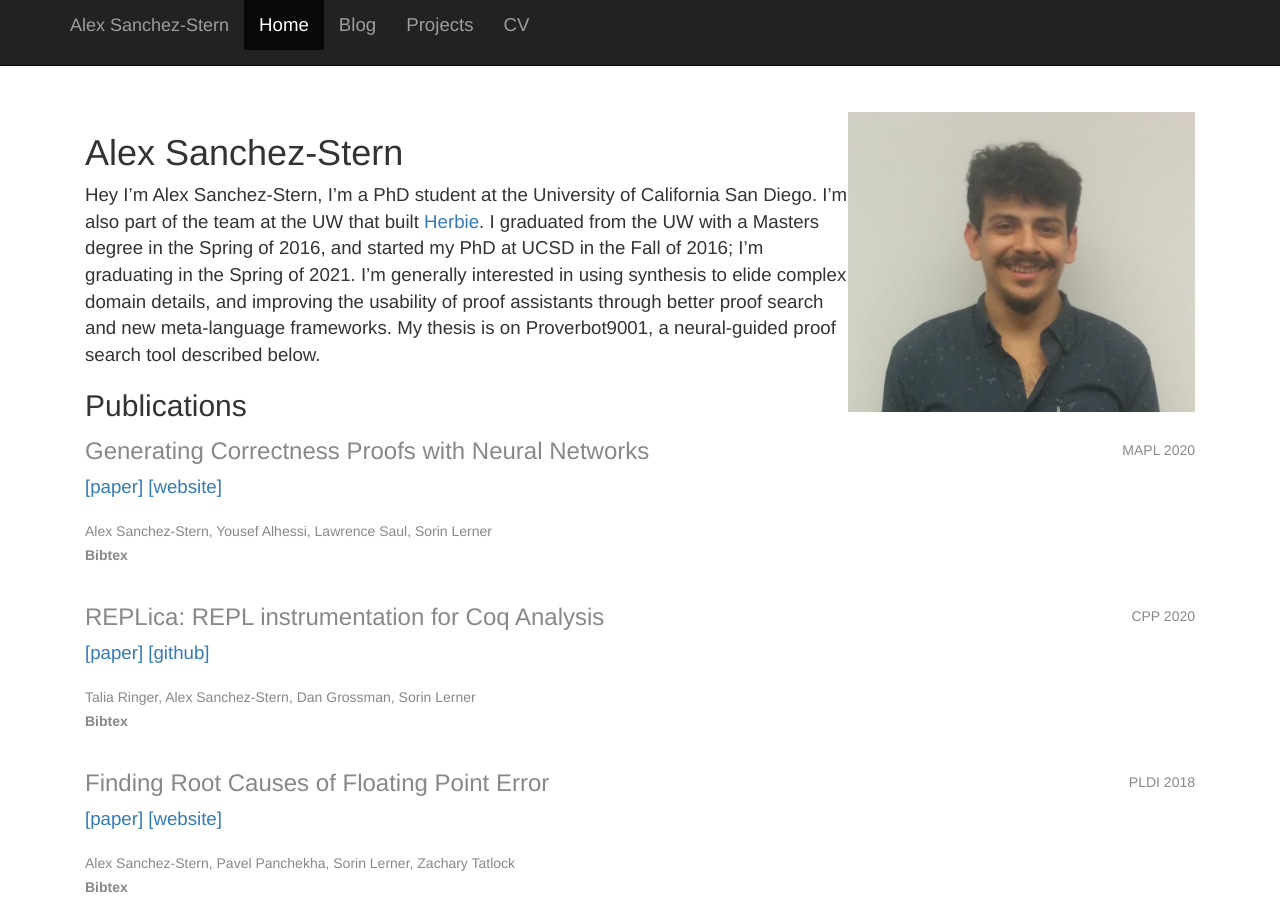
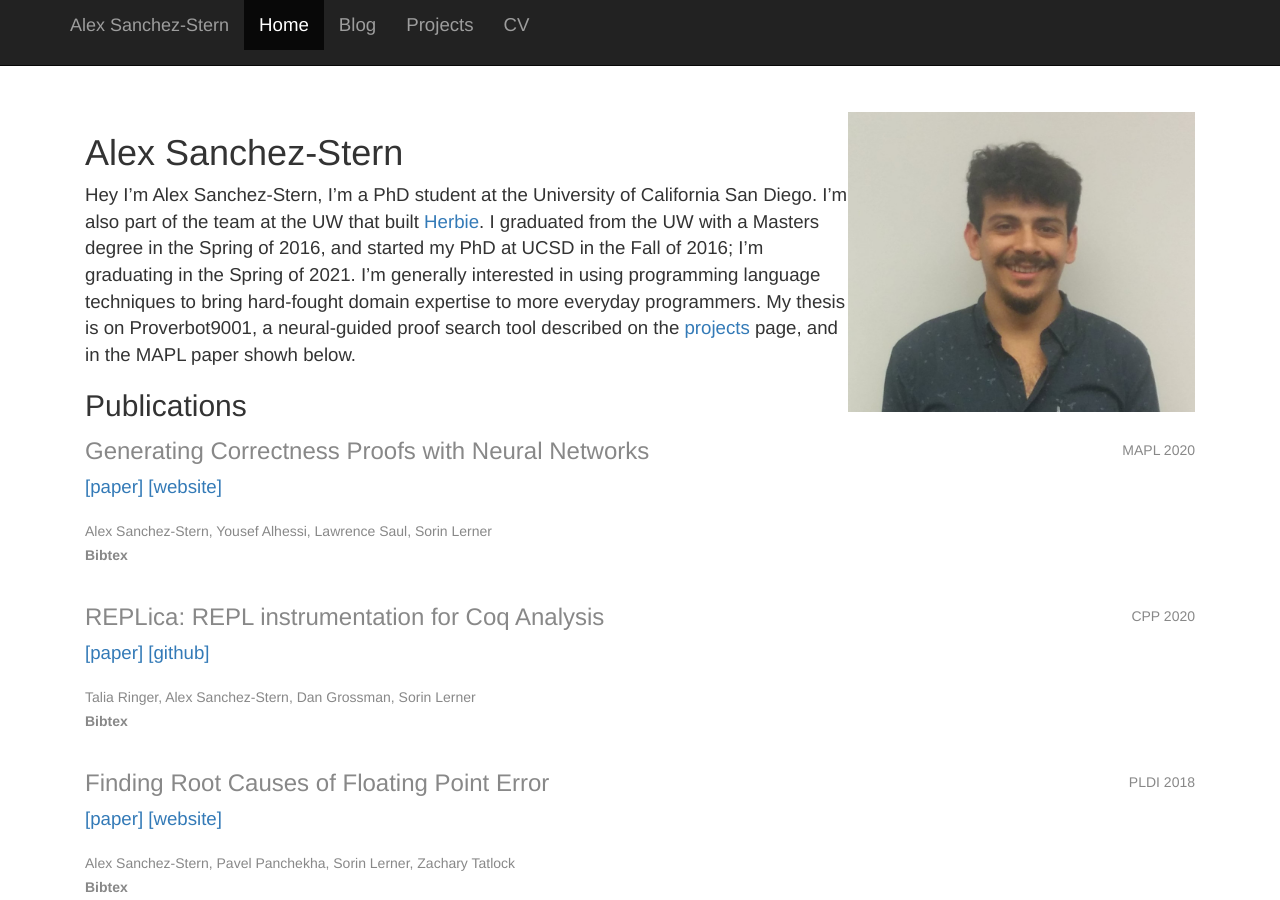
Before and after one commit to HazardousPeach/hazardouspeach.github.io, a Jekyll site: the page built from index.md, in a window 1280 px wide and 900 px high. Built offline with Jekyll 4.4.1, drawn with Linux system fonts in a browser that asks for light colours; nearby versions of some CDN libraries.

Commit message:
Update website blurb to match research statement

```diff
--- a/index.md
+++ b/index.md
@@ -12,10 +12,11 @@ California San Diego. I'm also part of the team at the UW that built
 [Herbie](http://herbie.uwplse.org). I graduated from the UW with a
 Masters degree in the Spring of 2016, and started my PhD at UCSD in
 the Fall of 2016; I'm graduating in the Spring of 2021. I'm generally
-interested in using synthesis to elide complex domain details, and
-improving the usability of proof assistants through better proof
-search and new meta-language frameworks. My thesis is on
-Proverbot9001, a neural-guided proof search tool described below.
+interested in using programming language techniques to bring
+hard-fought domain expertise to more everyday programmers. My thesis
+is on Proverbot9001, a neural-guided proof search tool described on
+the [projects]({{ site.url }}{{ site.baseurl }}/projects.html) page,
+and in the MAPL paper showh below.
 
 Publications
 ------------
```
